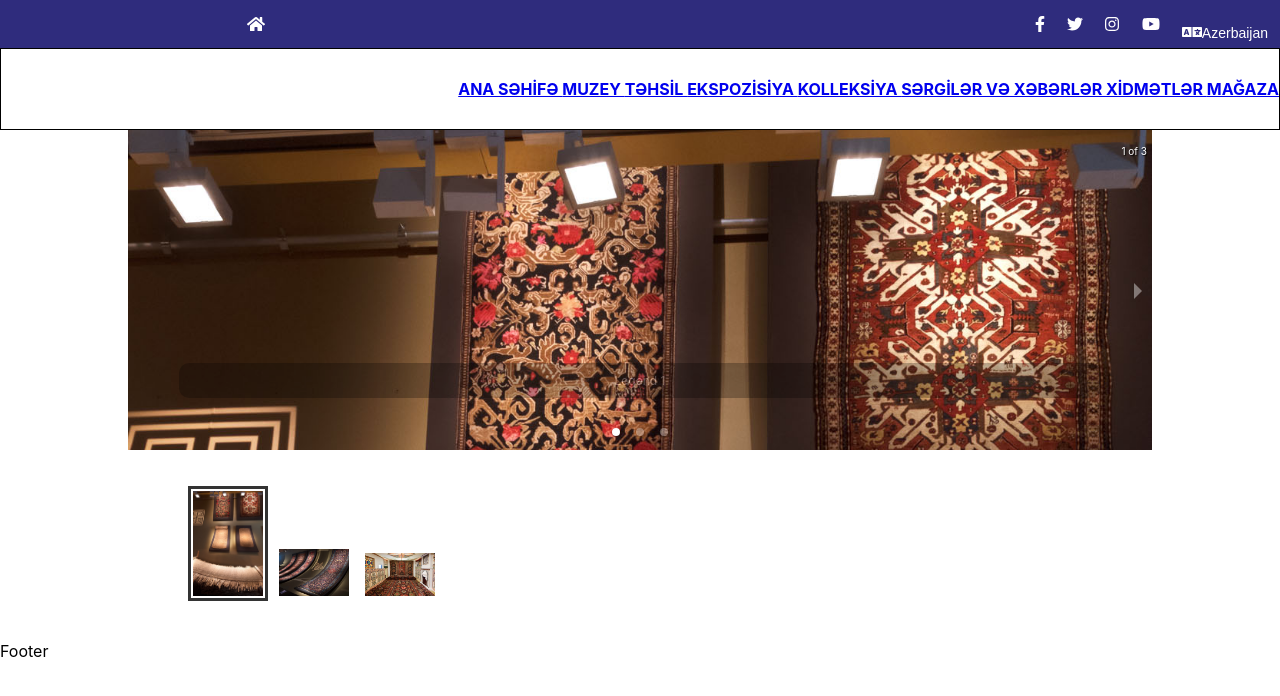
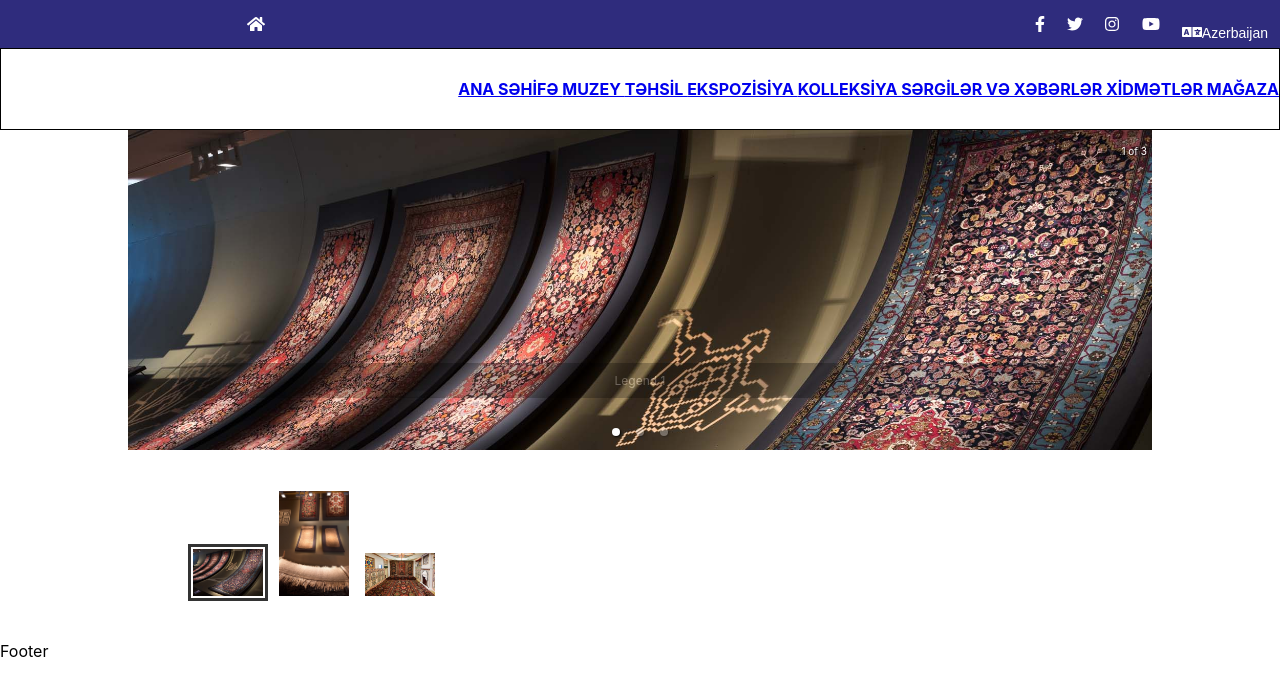
Before and after one commit to hnariman/carpets, a React (Create React App) app: page / in a window 1280 px wide. Shown: the top 696 px of the page. Built offline with nearby package versions, Linux system fonts and the light colour scheme.

Commit message:
kind of fixed images, see what will happen

```diff
--- a/src/components/Carousel.jsx
+++ b/src/components/Carousel.jsx
@@ -2,6 +2,9 @@ import React, { Component } from "react";
 import ReactDOM from "react-dom";
 import "react-responsive-carousel/lib/styles/carousel.min.css"; // requires a loader
 import { Carousel } from "react-responsive-carousel";
+import img1 from "../img/_ASA8463.jpg";
+import img2 from "../img/_ASA8309.jpg";
+import img3 from "../img/_ASA8365.jpg";
 
 import "./style.css";
 
@@ -11,16 +14,13 @@ export default class DemoCarousel extends Component {
       <div className="carousel-wrapper">
         <Carousel>
           <div className="image-wrapper">
-            <img src={require("../img/_ASA8309.jpg")} />
-            <p className="legend">Legend 1</p>
+            <img src={img1}/> <p className="legend">Legend 1</p>
           </div>
           <div className="image-wrapper">
-            <img src={require("../img/_ASA8463.jpg")} />
-            <p className="legend">Legend 2</p>
+            <img src={img2}/> <p className="legend">Legend 2</p>
           </div>
           <div className="image-wrapper">
-            <img src={require("../img/_ASA8365.jpg")} />
-            <p className="legend">Legend 3</p>
+            <img src={img3}/> <p className="legend">Legend 3</p>
           </div>
         </Carousel>
       </div>
```
